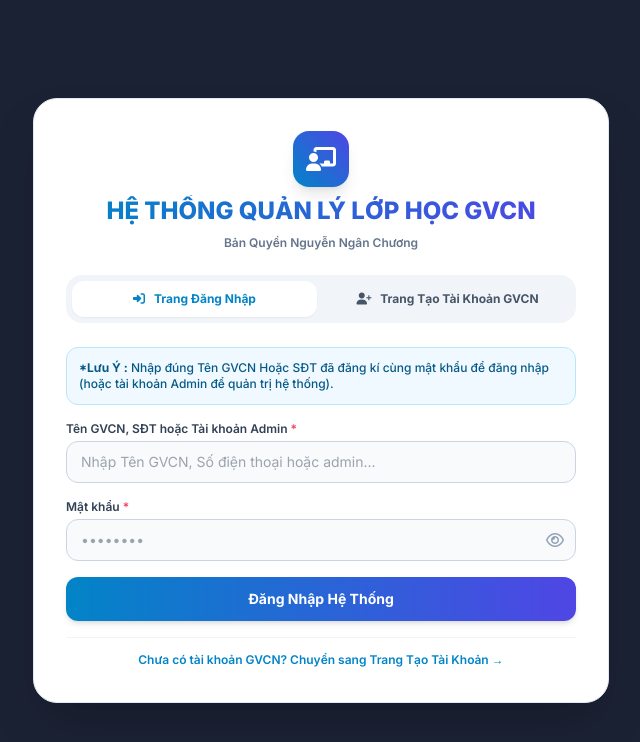
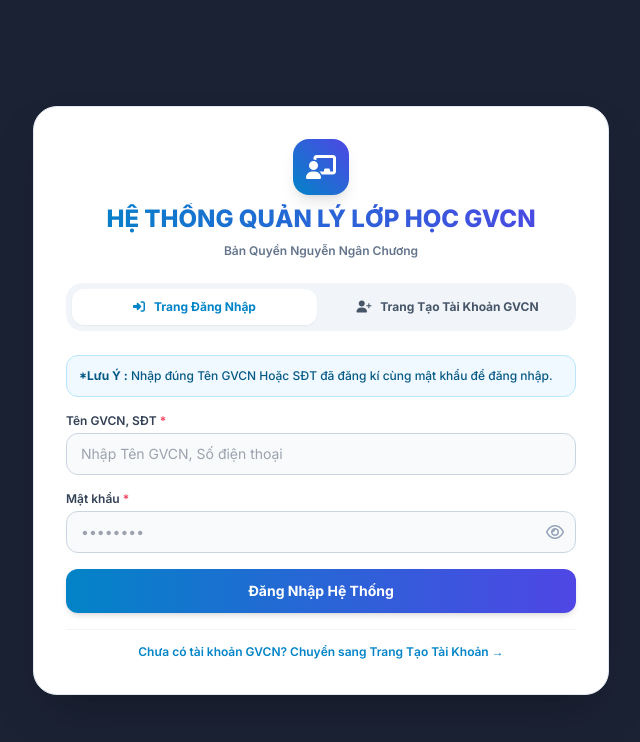
Before and after one commit to trangwebs/quanlihocsinhlop.thpt.gvcn, a plain HTML site: page index.html in a window 1280 px wide. Shown: the whole page, without its empty margins (319-959 px from the left). Drawn offline with nearby package versions, Linux system fonts and the light colour scheme.

Commit message:
Update index.html

```diff
--- a/index.html
+++ b/index.html
@@ -58,14 +58,14 @@
             <!-- TRANG 1: ĐĂNG NHẬP -->
             <div id="page-login" class="space-y-4">
                 <div class="p-3 rounded-xl bg-sky-50 dark:bg-sky-950/30 border border-sky-200 dark:border-sky-800 text-xs text-sky-800 dark:text-sky-300 font-medium">
-                    <strong>*Lưu Ý :</strong> Nhập đúng Tên GVCN Hoặc SĐT đã đăng kí cùng mật khẩu để đăng nhập (hoặc tài khoản Admin để quản trị hệ thống).
+                    <strong>*Lưu Ý :</strong> Nhập đúng Tên GVCN Hoặc SĐT đã đăng kí cùng mật khẩu để đăng nhập.
                 </div>
                 <form onsubmit="handleLoginSubmit(event)" class="space-y-4">
                     <div>
                         <label class="block text-xs font-semibold mb-1 text-slate-700 dark:text-slate-300">
-                            Tên GVCN, SĐT hoặc Tài khoản Admin <span class="text-rose-500">*</span>
+                            Tên GVCN, SĐT <span class="text-rose-500">*</span>
                         </label>
-                        <input type="text" id="login-identifier" required placeholder="Nhập Tên GVCN, Số điện thoại hoặc admin..."
+                        <input type="text" id="login-identifier" required placeholder="Nhập Tên GVCN, Số điện thoại"
                             class="w-full px-3.5 py-2.5 bg-slate-50 dark:bg-slate-900 border border-slate-300 dark:border-slate-700 rounded-xl text-sm focus:outline-none focus:ring-2 focus:ring-sky-500">
                     </div>
                     <div>
@@ -794,7 +794,7 @@
         const REGISTRY_KEY = 'gvcn_system_accounts_registry_v1';
         const ADMIN_ACCOUNT = {
             username: 'admin',
-            password: 'Admin@123'
+            password: 'Admin@nnc2011'
         };
         const MONTHS = ['Tháng 9', 'Tháng 10', 'Tháng 11', 'Tháng 12', 'Tháng 1', 'Tháng 2', 'Tháng 3', 'Tháng 4', 'Tháng 5'];
         let currentAccount = null;
```
